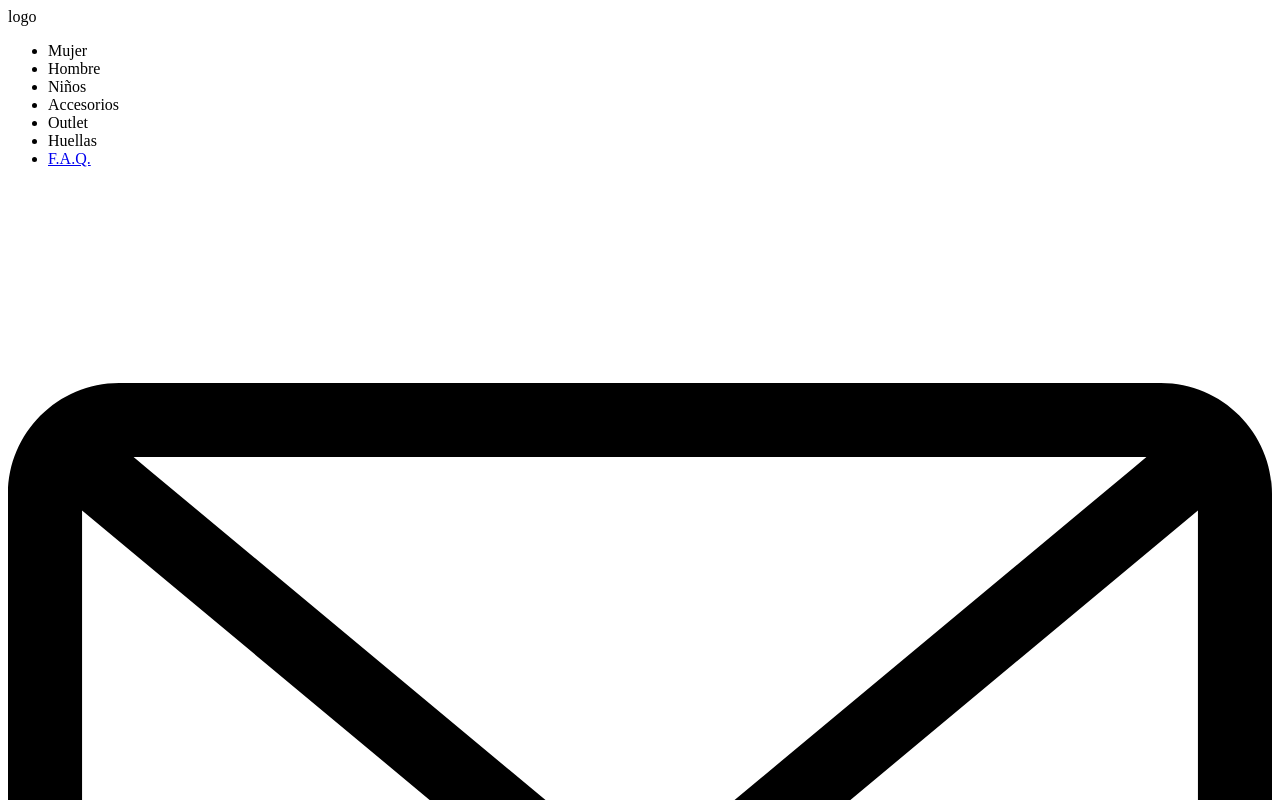
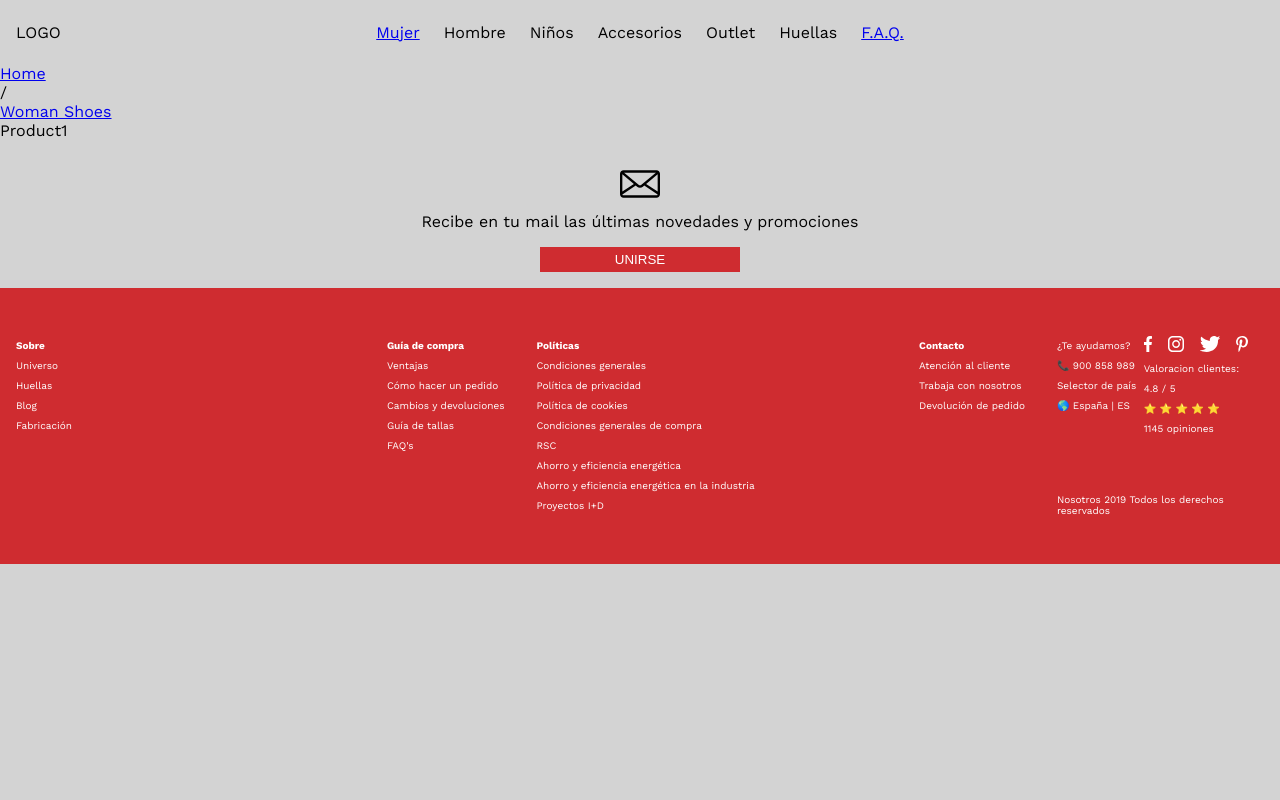
Before and after one commit to AranBeitia/nosotros, a plain HTML site: page product1.html in a window 1280 px wide. Shown: the top 800 px of the page. Drawn offline with nearby package versions, Linux system fonts and the light colour scheme.

Commit message:
new images and webpages

```diff
--- a/QA.html
+++ b/QA.html
@@ -6,6 +6,9 @@
     <meta http-equiv="X-UA-Compatible" content="IE=edge">
     <meta name="viewport" content="width=device-width, initial-scale=1.0">
     <title>F.A.Q.s</title>
+    <link rel="stylesheet" href="styles.css">
+    <link rel="preconnect" href="https://fonts.gstatic.com">
+    <link href="https://fonts.googleapis.com/css2?family=Work+Sans:wght@300;400;600;700&display=swap" rel="stylesheet">
 </head>
 
 <body>
@@ -13,7 +16,9 @@
         <div class="logo">logo</div>
         <nav>
             <ul class="menu">
-                <li>Mujer</li>
+                <li>
+                    <a href="/womenshoes.html">Mujer</a>
+                </li>
                 <li>Hombre</li>
                 <li>Niños</li>
                 <li>Accesorios</li>
@@ -25,6 +30,10 @@
             </ul>
         </nav>
     </header>
+    <ul class="breadcrumb">
+        <li><a href="/">Home</a></li>/
+        <li>Q&A</li>
+    </ul>
     <main>
 
     </main>
--- a/product1.html
+++ b/product1.html
@@ -5,7 +5,10 @@
     <meta charset="UTF-8">
     <meta http-equiv="X-UA-Compatible" content="IE=edge">
     <meta name="viewport" content="width=device-width, initial-scale=1.0">
-    <title>Document</title>
+    <title>Product1</title>
+    <link rel="stylesheet" href="styles.css">
+    <link rel="preconnect" href="https://fonts.gstatic.com">
+    <link href="https://fonts.googleapis.com/css2?family=Work+Sans:wght@300;400;600;700&display=swap" rel="stylesheet">
 </head>
 
 <body>
@@ -13,7 +16,9 @@
         <div class="logo">logo</div>
         <nav>
             <ul class="menu">
-                <li>Mujer</li>
+                <li>
+                    <a href="/womenshoes.html">Mujer</a>
+                </li>
                 <li>Hombre</li>
                 <li>Niños</li>
                 <li>Accesorios</li>
@@ -26,7 +31,11 @@
         </nav>
     </header>
     <main>
-
+        <ul class="breadcrumb">
+            <li><a href="/">Home</a></li>/
+            <li><a href="/womenshoes.html">Woman Shoes</a></li>
+            <li>Product1</li>
+        </ul>
     </main>
     <footer>
         <article class="newsletter">
--- a/styles.css
+++ b/styles.css
@@ -21,7 +21,9 @@ ul {
     padding-left: 0;
 }
 
+
 /** TYPOGRAPHY */
+
 body {
     font-family: 'Work Sans', sans-serif;
     background-color: #d3d3d3;
@@ -36,6 +38,7 @@ body {
 
 
 /**  HEADER */
+
 .header {
     position: relative;
     display: flex;
@@ -60,7 +63,13 @@ body {
     padding-right: 1.5rem;
 }
 
+.breadcrumb {
+    display: inline;
+}
+
+
 /**  HERO SECTION */
+
 .hero {
     display: flex;
     justify-content: center;
@@ -70,7 +79,7 @@ body {
     height: 30rem;
     margin-bottom: 1rem;
     color: white;
-  filter:brightness(0.9);
+    filter: brightness(0.9);
 }
 
 .hero h1 {
@@ -83,12 +92,14 @@ body {
     text-decoration: none;
 }
 
+
 /** GALLERY LAYOUT */
 
 .grid-gallery {
     display: grid;
     grid-template-columns: repeat(6, 1fr);
-  grid-gap: 0.75rem; /*12px*/
+    grid-gap: 0.75rem;
+    /*12px*/
 }
 
 .grid-images {
@@ -141,7 +152,9 @@ body {
     margin-top: .5rem;
 }
 
+
 /** FOOTER */
+
 .newsletter {
     display: flex;
     flex-direction: column;
@@ -151,12 +164,12 @@ body {
 
 .newsletter-img {
     width: 40px;
-  margin-bottom:0.5rem;
+    margin-bottom: 0.5rem;
 }
 
 .newsletter-button {
     width: 200px;
-  background-color:#cf2c30;
+    background-color: #cf2c30;
     padding: 0.3rem;
     margin: 1rem 0;
     text-transform: uppercase;
```
Also changed, not shown: index.html (+6 -4 lines), product2.html (+12 -2 lines), product3.html (+12 -2 lines), womenshoes.html (+10 -1 lines), assets/w_horizontal.jpg (added), assets/w_vertica6.jpg (added), assets/w_vertical5.jpg (added), assets/w_vertical7.jpg (added), assets/w_vertical8.jpg (added). Lines whose indentation alone changed are shown as unchanged.
